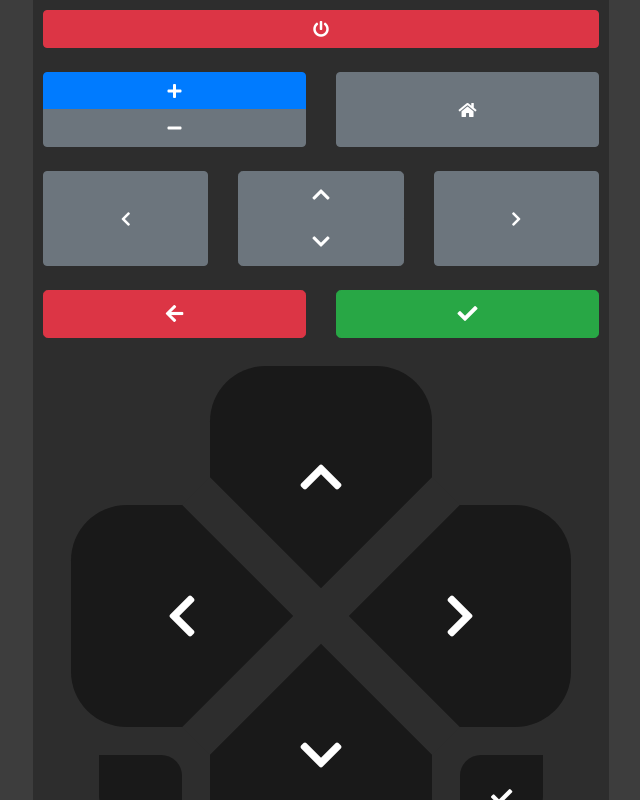
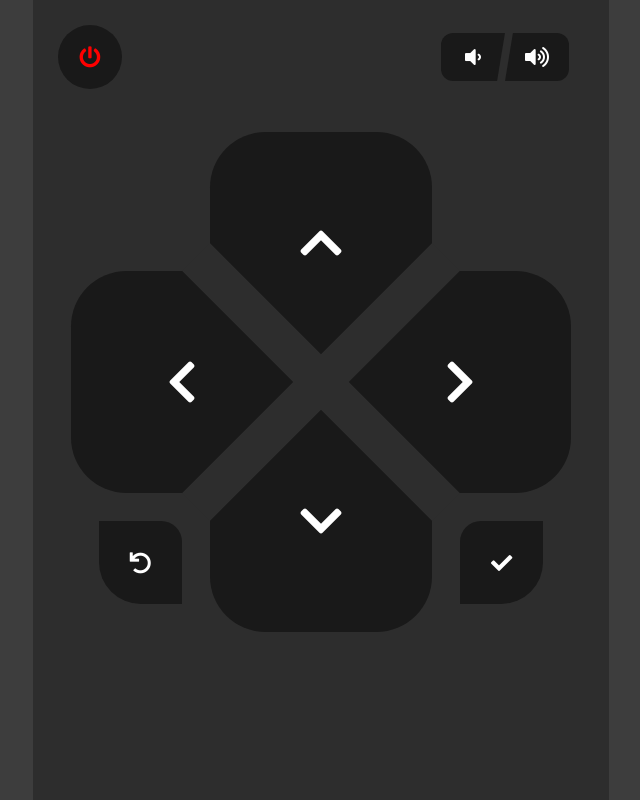
Before and after one commit to oscarmuhr/tv-remote, a website: page src/static/home.html in a window 1280 px wide. Shown: the whole page, without its empty margins (319-959 px from the left). Drawn offline with nearby package versions, Linux system fonts and the light colour scheme.

Commit message:
volume rocker on top

```diff
--- a/src/static/home.html
+++ b/src/static/home.html
@@ -17,55 +17,17 @@
 
 <body>
     <div class="remote-container">
-        <div class="row">
-            <div class="col-12">
-                <button class="btn btn-block btn-danger" onclick="httpGet('/basic-actions/tv-power')"><span
-                        class="fa fa-power-off"></span></button>
+        <div class="top-row">
+            <div class="power-button" onclick="httpGet('/basic-actions/tv-power')">
+                <span class="fa fa-power-off fa-lg"></span>
             </div>
-        </div>
-        <br>
-        <div class="row">
-            <div class="col-6">
-                <div class="btn-group-vertical btn-block">
-                    <button class="btn btn-block btn-primary" onclick="httpGet('/basic-actions/volume-up')"><span
-                            class="fa fa-plus"></span></button>
-                    <button class="btn btn-block btn-secondary" onclick="httpGet('/basic-actions/volume-down')"><span
-                            class="fa fa-minus"></span></button>
+            <div class="rocker">
+                <div class="rocker-btn rocker-down" onclick="httpGet('/basic-actions/volume-down')">
+                    <span class="fa fa-volume-down fa-lg"></span>
                 </div>
-            </div>
-            <div class="col-6 btn-group">
-                <button class="btn btn-block btn-secondary" onclick="httpGet('/basic-actions/home')"><span
-                        class="fa fa-home"></span></button>
-            </div>
-        </div>
-        <br>
-        <div class="row">
-            <div class="col-4 btn-group">
-                <button class="btn btn-block btn-secondary" onclick="httpGet('/basic-actions/left')"><span
-                        class="fa fa-chevron-left"></span></button>
-            </div>
-            <div class="col-4">
-                <div class="btn-group-vertical btn-block btn-group-lg">
-                    <button class="btn btn-block btn-secondary" onclick="httpGet('/basic-actions/up')"><span
-                            class="fa fa-chevron-up"></span></button>
-                    <button class="btn btn-block btn-secondary" onclick="httpGet('/basic-actions/dow ')"><span
-                            class="fa fa-chevron-down"></span></button>
+                <div class="rocker-btn rocker-up" onclick="httpGet('/basic-actions/volume-up')">
+                    <span class="fa fa-volume-up fa-lg"></span>
                 </div>
-            </div>
-            <div class="col-4 btn-group">
-                <button class="btn btn-block btn-secondary" onclick="httpGet('/basic-actions/right')"><span
-                        class="fa fa-chevron-right"></span></button>
-            </div>
-        </div>
-        <br>
-        <div class="row">
-            <div class="col-6">
-                <button class="btn btn-lg btn-block btn-danger" onclick="httpGet('/basic-actions/return')"><span
-                        class="fa fa-arrow-left"></span></button>
-            </div>
-            <div class="col-6">
-                <button class="btn btn-lg btn-block btn-success" onclick="httpGet('/basic-actions/confirm')"><span
-                        class="fa fa-check"></span></button>
             </div>
         </div>
         <div class="d-pad-wrapper">
@@ -85,7 +47,9 @@
                 <div class="d-pad-button-small bottom-right" onclick="httpGet('/basic-actions/confirm')">
                     <span class="fa fa-check fa-lg"></span>
                 </div>
-                <div class="d-pad-button-small bottom-left"></div>
+                <div class="d-pad-button-small bottom-left" onclick="httpGet('/basic-actions/return')">
+                    <span class="fa fa-undo fa-lg"></span>
+                </div>
             </div>
         </div>
 
--- a/src/static/main.css
+++ b/src/static/main.css
@@ -117,3 +117,74 @@ body {
     border-bottom-left-radius: 50%;
     border-top-right-radius: 25%;
 }
+
+.top-row {
+    width: 100%;
+    padding: 15px;
+    display: flex;
+    align-items: center;
+    justify-content: space-between;
+}
+
+.power-button {
+    background-color: #191919;
+    color: red;
+    height: 64px;
+    width: 64px;
+    display: inline-block;
+    border: none;
+    text-align: center;
+    border-radius: 50%;
+    position: relative;
+    display: flex;
+    align-items: center;
+}
+
+.power-button>span {
+    width: 100%;
+}
+
+.rocker {
+    display: flex;
+    padding-left: 15px;
+    padding-right: 15px;
+    position: relative;
+}
+
+.rocker::after {
+    background-color: #2D2D2D;
+    width: 100%;
+    height: 100%;
+    display: block;
+    content: "";
+    position: absolute;
+    top: 0;
+    left: 0;
+    -webkit-clip-path: polygon(50% 0%, 55% 0%, 50% 100%, 45% 100%);
+    clip-path: polygon(50% 0%, 55% 0%, 50% 100%, 45% 100%);
+}
+
+.rocker-btn {
+    width: 64px;
+    height: 48px;
+    display: flex;
+    align-items: center;
+    border-radius: 12px;
+    background-color: #191919;
+    color: white;
+    text-align: center;
+}
+
+.rocker-btn>span {
+    width: 100%;
+}
+
+.rocker-btn.rocker-up {
+    border-top-left-radius: 0px;
+    border-bottom-left-radius: 0px;
+}
+
+.rocker-btn.rocker-down {
+    border-top-right-radius: 0px;
+    border-bottom-right-radius: 0px;
+}
```
Also changed, not shown: package.json (indentation only).
